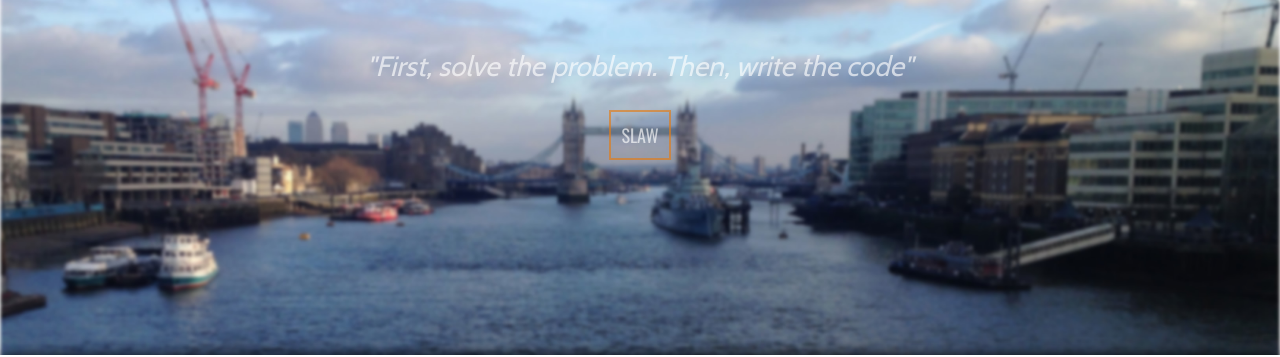
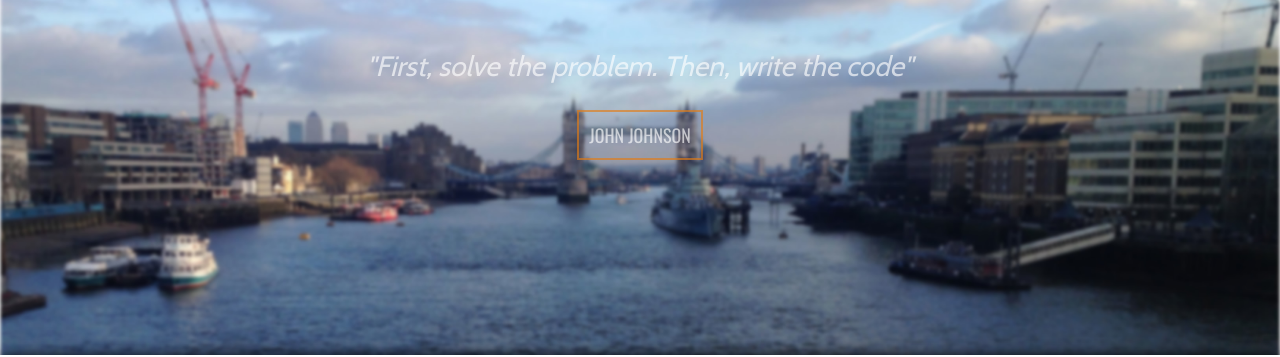
Before and after one commit to gotripod/gotripod.github.io, a Jekyll site: the page built from index.html, in a window 1280 px wide and 900 px high, scrolled down 1606 px. Shown: the part 138-495 px from the top of the window. Built offline with Jekyll 4.4.1, drawn with Linux system fonts in a browser that asks for light colours; nearby versions of some CDN libraries; Markdown is read by kramdown in place of the engine named in the settings.

Commit message:
Fix quote attribution

```diff
--- a/_includes/quotes-one.html
+++ b/_includes/quotes-one.html
@@ -18,7 +18,7 @@
 				    </li>
                   <li>
 					    <blockquote>"First, solve the problem. Then, write the code"</blockquote>
-					    <cite>Slaw</cite>
+					    <cite>John Johnson</cite>
 					</li>
                  <li>
 				    	<blockquote>"Don't design for everyone. It's impossible. All you end up doing is designing something that makes everyone unhappy."</blockquote>
```
